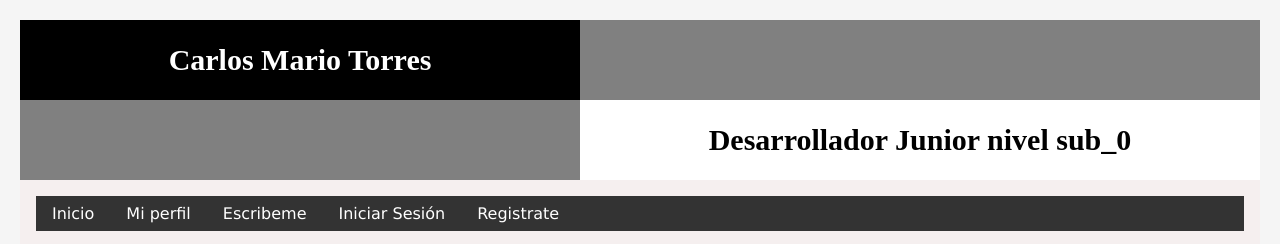
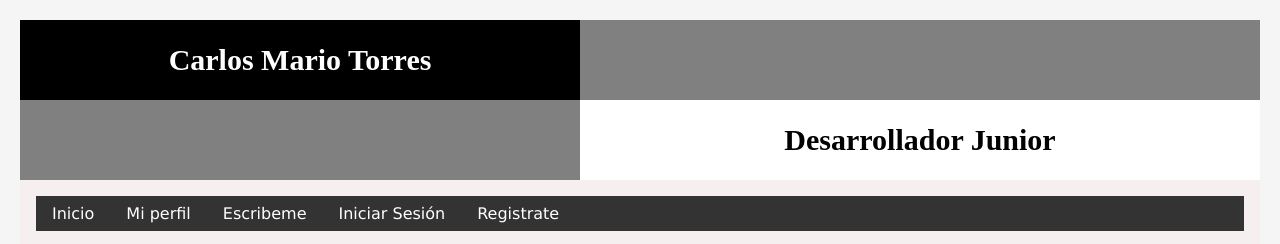
Before and after one commit to Redoxfox/mysite, a Flask app: page / in a window 1280 px wide; the page is wider, and only the part inside the window is pictured. Shown: the top 244 px of that part. Run offline with Flask 2, Linux system fonts and the light colour scheme; data that the repository does not hold is empty; parts of the project's set-up code (start-up, migrations or seed data) failed here and were passed over.

Commit message:
Cambio color fondo y cambio titulo

```diff
--- a/app/static/css/base.css
+++ b/app/static/css/base.css
@@ -8,7 +8,7 @@ html, body {
 .container {
   display: grid;
   grid-template-columns: repeat(4, 1fr);
-  background:  #ffeead;
+  background:  whitesmoke;
 }
 
 .container .container1
--- a/app/templates/index.html
+++ b/app/templates/index.html
@@ -19,7 +19,7 @@
 </div>
 
 <div class="container3">
-        Desarrollador Junior nivel sub_0
+        Desarrollador Junior
 </div>
 
 <div class="container4">
```
